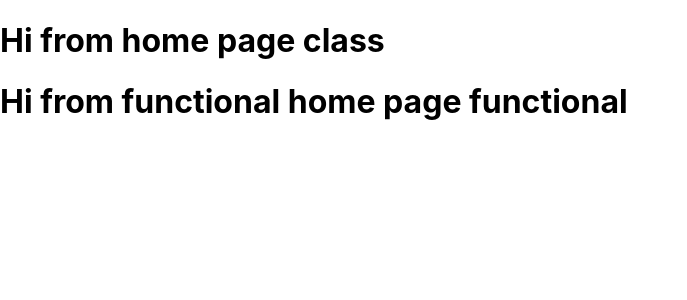
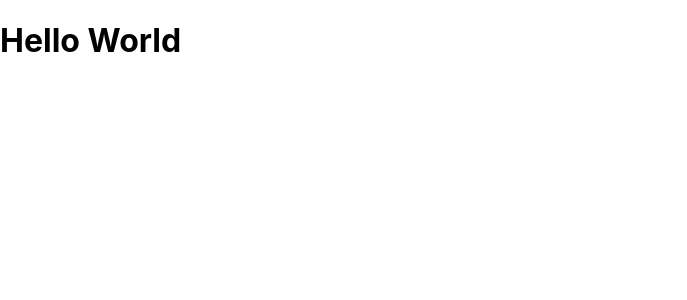
Before and after one commit to ajittupe2548/react-practice, a React (Create React App) app: page / in a window 1280 px wide. Shown: the top 300 px of the page, without its empty margins (0-687 px from the left). Built offline with nearby package versions, Linux system fonts and the light colour scheme.

Commit message:
Added : Hello world

```diff
--- a/src/App.js
+++ b/src/App.js
@@ -5,8 +5,7 @@ import F_Home from './Components/f_home';
 function App() {
   return (
     <div className="App">
-      <C_Home/>
-      <F_Home/>
+      <h1>Hello World</h1>
     </div>
   );
 }
```
